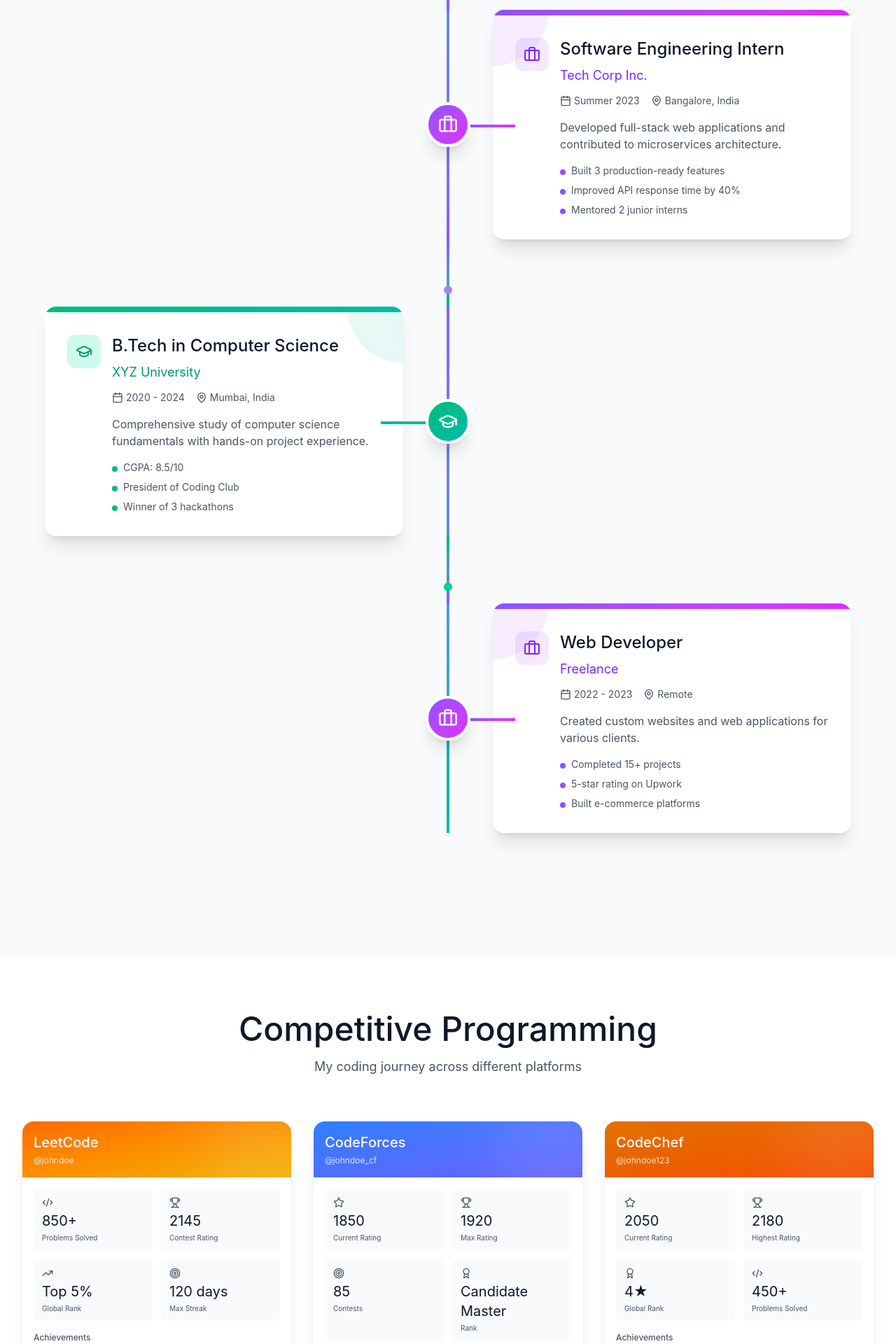
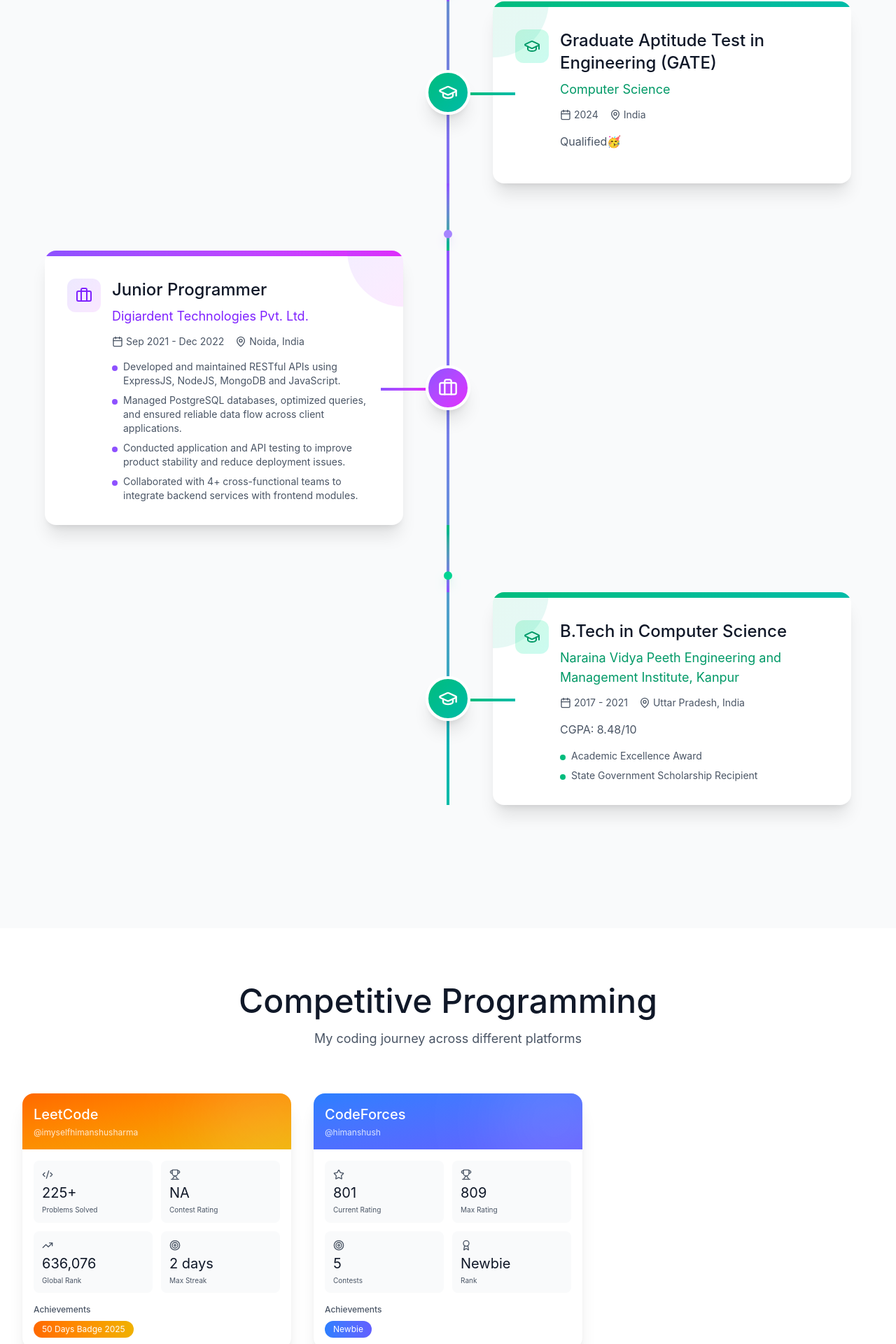
Before and after one commit to iamhimanshusharma/iamhimanshusharma.github.io, a React (Vite) app: page / in a window 1280 px wide. Shown: the part 2390-4310 px from the top of the page at 70% size. Built offline with nearby package versions, Linux system fonts and the light colour scheme.

Commit message:
update few details

```diff
--- a/src/app/components/CodingStats.tsx
+++ b/src/app/components/CodingStats.tsx
@@ -5,39 +5,27 @@ export function CodingStats() {
   const platforms = [
     {
       name: 'LeetCode',
-      username: '@johndoe',
+      username: '@imyselfhimanshusharma',
       color: 'from-orange-500 to-yellow-500',
       stats: [
-        { label: 'Problems Solved', value: '850+', icon: Code2 },
-        { label: 'Contest Rating', value: '2145', icon: Trophy },
-        { label: 'Global Rank', value: 'Top 5%', icon: TrendingUp },
-        { label: 'Max Streak', value: '120 days', icon: Target },
+        { label: 'Problems Solved', value: '225+', icon: Code2 },
+        { label: 'Contest Rating', value: 'NA', icon: Trophy },
+        { label: 'Global Rank', value: '636,076', icon: TrendingUp },
+        { label: 'Max Streak', value: '2 days', icon: Target },
       ],
-      badges: ['Knight', 'Guardian', '100 Days Badge'],
+      badges: ['50 Days Badge 2025'],
     },
     {
       name: 'CodeForces',
-      username: '@johndoe_cf',
+      username: '@himanshush',
       color: 'from-blue-500 to-indigo-500',
       stats: [
-        { label: 'Current Rating', value: '1850', icon: Star },
-        { label: 'Max Rating', value: '1920', icon: Trophy },
-        { label: 'Contests', value: '85', icon: Target },
-        { label: 'Rank', value: 'Candidate Master', icon: Award },
+        { label: 'Current Rating', value: '801', icon: Star },
+        { label: 'Max Rating', value: '809', icon: Trophy },
+        { label: 'Contests', value: '5', icon: Target },
+        { label: 'Rank', value: 'Newbie', icon: Award },
       ],
-      badges: ['Specialist', 'Expert', 'Candidate Master'],
-    },
-    {
-      name: 'CodeChef',
-      username: '@johndoe123',
-      color: 'from-amber-600 to-orange-600',
-      stats: [
-        { label: 'Current Rating', value: '2050', icon: Star },
-        { label: 'Highest Rating', value: '2180', icon: Trophy },
-        { label: 'Global Rank', value: '4★', icon: Award },
-        { label: 'Problems Solved', value: '450+', icon: Code2 },
-      ],
-      badges: ['4 Star', 'Division 2', 'Problem Setter'],
+      badges: ['Newbie'],
     },
   ];
 
@@ -187,9 +175,9 @@ export function CodingStats() {
           className="mt-12 grid grid-cols-1 sm:grid-cols-3 gap-6"
         >
           {[
-            { label: 'Total Problems', value: '1300+', icon: Code2, color: 'from-emerald-500 to-teal-500' },
-            { label: 'Contests Participated', value: '150+', icon: Trophy, color: 'from-violet-500 to-purple-500' },
-            { label: 'Achievements', value: '25+', icon: Award, color: 'from-orange-500 to-red-500' },
+            { label: 'Total Problems', value: '350+', icon: Code2, color: 'from-emerald-500 to-teal-500' },
+            // { label: 'Contests Participated', value: '5+', icon: Trophy, color: 'from-violet-500 to-purple-500' },
+            // { label: 'Achievements', value: '25+', icon: Award, color: 'from-orange-500 to-red-500' },
           ].map((item, index) => {
             const Icon = item.icon;
             return (
--- a/src/app/components/Skills.tsx
+++ b/src/app/components/Skills.tsx
@@ -5,27 +5,22 @@ export function Skills() {
     {
       category: 'Programming Languages',
       color: 'from-emerald-500 to-teal-500',
-      skills: ['Python', 'Java', 'C++', 'JavaScript', 'TypeScript', 'SQL', 'C', 'Go'],
+      skills: ['C++', 'C', 'Java', 'TypeScript', 'JavaScript', 'SQL', 'Python'],
     },
     {
       category: 'Web Development',
       color: 'from-blue-500 to-cyan-500',
-      skills: ['React.js', 'Next.js', 'Node.js', 'Express.js', 'HTML/CSS', 'Tailwind CSS', 'REST API', 'GraphQL'],
+      skills: ['React.js', 'Node.js', 'Express.js', 'Next.js', 'HTML/CSS', 'Tailwind CSS', 'REST API'],
     },
     {
       category: 'Databases',
       color: 'from-violet-500 to-purple-500',
-      skills: ['MongoDB', 'PostgreSQL', 'MySQL', 'Redis', 'Firebase'],
+      skills: ['MongoDB', 'PostgreSQL', 'MySQL'],
     },
     {
       category: 'Tools & Technologies',
       color: 'from-orange-500 to-red-500',
-      skills: ['Git & GitHub', 'Docker', 'AWS', 'Linux', 'VS Code', 'Postman', 'Figma'],
-    },
-    {
-      category: 'Frameworks & Libraries',
-      color: 'from-pink-500 to-rose-500',
-      skills: ['TensorFlow', 'PyTorch', 'Pandas', 'NumPy', 'Scikit-learn', 'OpenCV'],
+      skills: ['Git & GitHub', 'Docker', 'Linux', 'VS Code', 'Postman', 'Figma'],
     },
   ];
 
--- a/src/app/components/Timeline.tsx
+++ b/src/app/components/Timeline.tsx
@@ -6,53 +6,46 @@ export function Timeline() {
     {
       type: 'education',
       title: 'M.Tech in Computer Science & Engineering',
-      institution: 'Indian Institute of Technology',
-      location: 'New Delhi, India',
+      institution: 'Indian Institute of Technology, Bhilai',
+      location: 'Chhattisgarh, India',
       period: '2024 - 2026',
-      description: 'Specializing in Artificial Intelligence and Machine Learning with focus on Deep Learning and NLP.',
+      description: 'CGPA: 8.62/10',
       achievements: [
-        'CGPA: 9.2/10',
-        'Research Assistant in AI Lab',
-        'Published 2 research papers',
+        'Teaching Assistant- Advanced Data Structures and Algorithms | Course Instructor: Dr. Vinod Reddy',
+        'Core Member in Blockchain at IIT Bhilai (Blockchain Society)'
       ],
     },
     {
+      type: 'education',
+      title: 'Graduate Aptitude Test in Engineering (GATE)',
+      institution: 'Computer Science',
+      location: "India",
+      period: '2024',
+      description: 'Qualified🥳',
+    },
+    {
       type: 'work',
-      title: 'Software Engineering Intern',
-      institution: 'Tech Corp Inc.',
-      location: 'Bangalore, India',
-      period: 'Summer 2023',
-      description: 'Developed full-stack web applications and contributed to microservices architecture.',
+      title: 'Junior Programmer',
+      institution: 'Digiardent Technologies Pvt. Ltd.',
+      location: 'Noida, India',
+      period: 'Sep 2021 - Dec 2022',
       achievements: [
-        'Built 3 production-ready features',
-        'Improved API response time by 40%',
-        'Mentored 2 junior interns',
+        'Developed and maintained RESTful APIs using ExpressJS, NodeJS, MongoDB and JavaScript.',
+        'Managed PostgreSQL databases, optimized queries, and ensured reliable data flow across client applications.',
+        'Conducted application and API testing to improve product stability and reduce deployment issues.',
+        'Collaborated with 4+ cross-functional teams to integrate backend services with frontend modules.'
       ],
     },
     {
       type: 'education',
       title: 'B.Tech in Computer Science',
-      institution: 'XYZ University',
-      location: 'Mumbai, India',
-      period: '2020 - 2024',
-      description: 'Comprehensive study of computer science fundamentals with hands-on project experience.',
+      institution: 'Naraina Vidya Peeth Engineering and Management Institute, Kanpur',
+      location: 'Uttar Pradesh, India',
+      period: '2017 - 2021',
+      description: 'CGPA: 8.48/10',
       achievements: [
-        'CGPA: 8.5/10',
-        'President of Coding Club',
-        'Winner of 3 hackathons',
-      ],
-    },
-    {
-      type: 'work',
-      title: 'Web Developer',
-      institution: 'Freelance',
-      location: 'Remote',
-      period: '2022 - 2023',
-      description: 'Created custom websites and web applications for various clients.',
-      achievements: [
-        'Completed 15+ projects',
-        '5-star rating on Upwork',
-        'Built e-commerce platforms',
+        'Academic Excellence Award',
+        'State Government Scholarship Recipient'
       ],
     },
   ];
```
Lines whose indentation alone changed are shown as unchanged.
